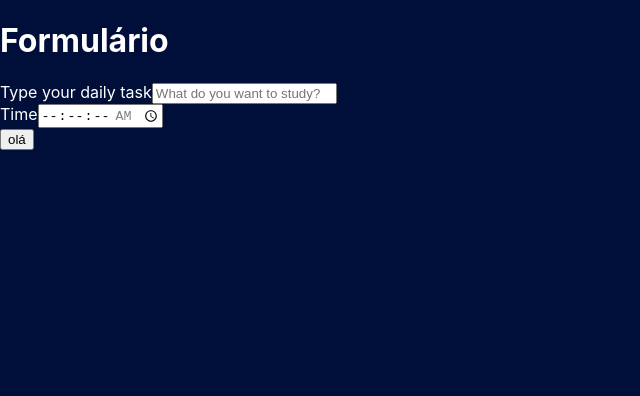
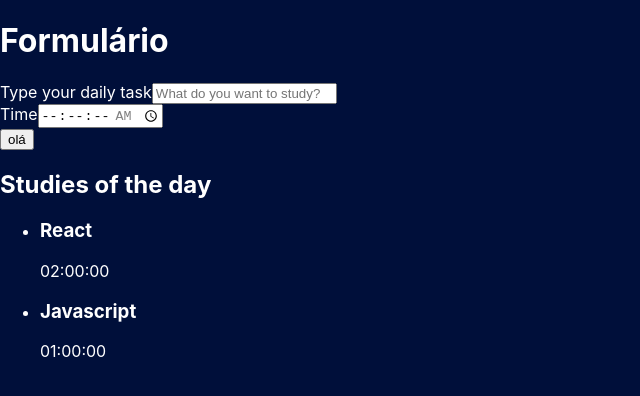
Before and after one commit to ecpieritz/study-schedule, a React (Create React App) app: page / in a window 1280 px wide. Shown: the top 396 px of the page, without its empty margins (0-640 px from the left). Built offline with nearby package versions, Linux system fonts and the light colour scheme.

Commit message:
Added List base

```diff
--- a/src/App.tsx
+++ b/src/App.tsx
@@ -1,11 +1,13 @@
 import React from 'react';
 import './App.css';
 import Form from './components/Form';
+import List from './components/List';
 
 function App() {
   return (
     <div className="App">
       <Form />
+      <List />
     </div>
   );
 }
--- /dev/null
+++ b/src/components/List/index.tsx
@@ -0,0 +1,21 @@
+import React from "react";
+
+function List() {
+  return (
+    <aside>
+      <h2>Studies of the day</h2>
+      <ul>
+        <li>
+          <h3>React</h3>
+          <span>02:00:00</span>
+        </li>
+        <li>
+          <h3>Javascript</h3>
+          <span>01:00:00</span>
+        </li>
+      </ul>
+    </aside>
+  )
+}
+
+export default List;
```
